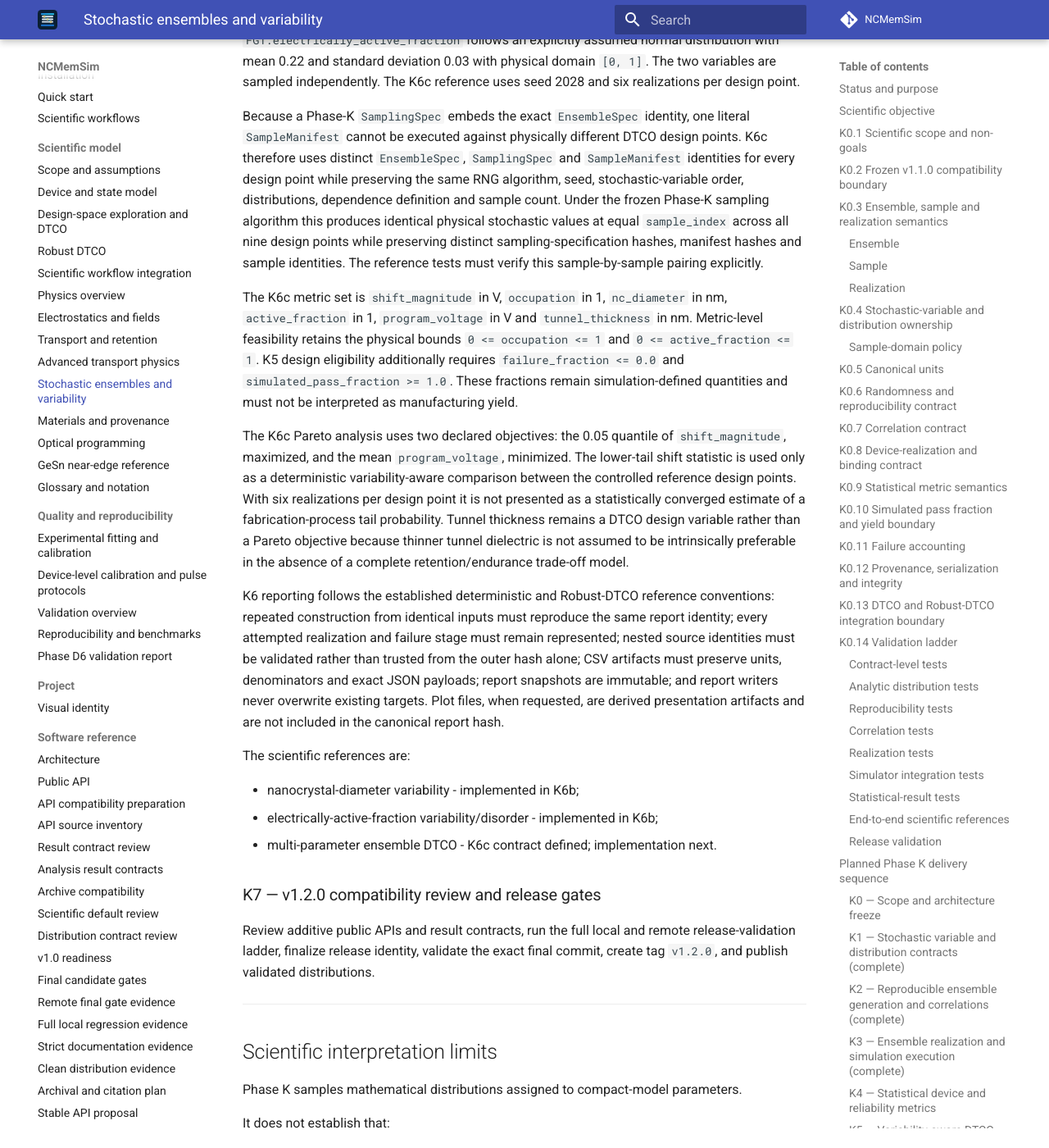
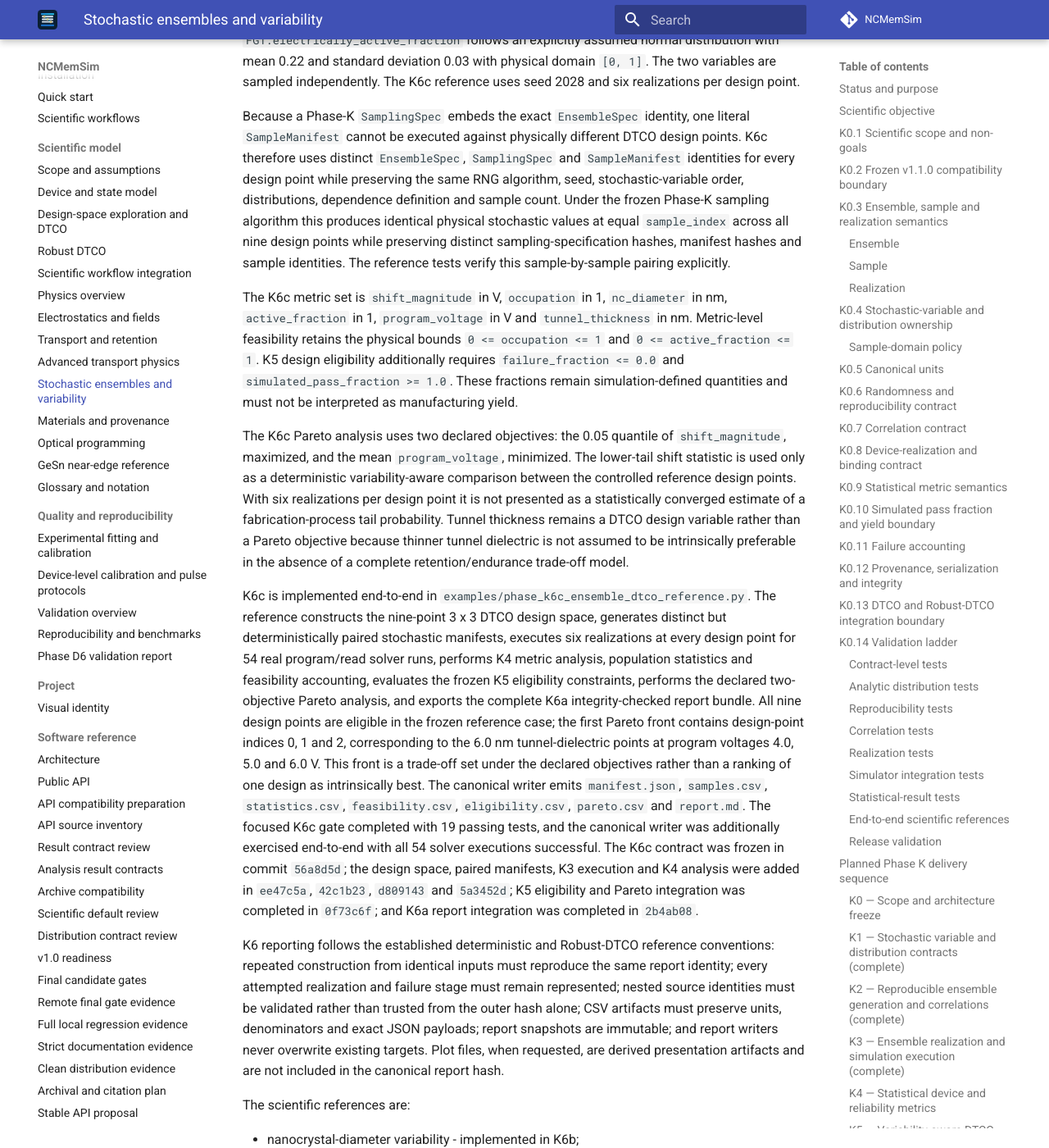
Before and after one commit to ocojocaru/NCMemSim, an MkDocs documentation site: the page built from docs/stochastic_ensembles.md, in a window 1280 px wide and 1400 px high, scrolled down 27232 px. Shown: the whole window at 82% size. Built offline with MkDocs 1.6.1 and Material for MkDocs 9.7.7, drawn with Linux system fonts in a browser that asks for light colours; comment, search, counter and statistics services are not loaded; some of the changed text lies outside the part shown.

Commit message:
Mark Phase K6c reference complete

```diff
--- a/docs/stochastic_ensembles.md
+++ b/docs/stochastic_ensembles.md
@@ -771,7 +771,7 @@
 
 - **K6a - ensemble reporting and integrity bundle - COMPLETE:** immutable Phase-K report snapshots with canonical JSON identity, exact K3-K5b source linkage, optional K5c Pareto linkage, nested integrity validation, exact JSON round-trip reconstruction, deterministic CSV/Markdown artifacts, and no-overwrite bundle writing.
 - **K6b - controlled single-parameter reference studies - COMPLETE:** provide reproducible nanocrystal-diameter and electrically-active-fraction variability studies using explicit stochastic specifications, fixed local RNG identity, preserved sample manifests, complete failure accounting, real program/read solver execution and explicit scientific interpretation limits.
-- **K6c - multi-parameter ensemble DTCO reference:** provide an end-to-end variability-aware DTCO study linking explicit DTCO design points to immutable ensemble results, using distinct per-design-point manifests generated from the same RNG algorithm, seed, stochastic-variable order, distributions, dependence definition and sample count so that equal `sample_index` values form deterministic paired realizations across design points, applying K5 eligibility and transparent Pareto analysis, and exporting the complete integrity-checked report bundle.
+- **K6c - multi-parameter ensemble DTCO reference - COMPLETE:** provide an end-to-end variability-aware DTCO study linking explicit DTCO design points to immutable ensemble results, using distinct per-design-point manifests generated from the same RNG algorithm, seed, stochastic-variable order, distributions, dependence definition and sample count so that equal `sample_index` values form deterministic paired realizations across design points, applying K5 eligibility and transparent Pareto analysis, and exporting the complete integrity-checked report bundle.
 
 K6a defines one canonical integrity-checked report bundle over an ordered collection of Phase-K studies. For each study the report retains the complete K3 `EnsembleExecutionResult` (which already embeds the exact K2 `SampleManifest`), the complete K4a `EnsembleMetricAnalysisResult`, the complete K4b `EnsemblePopulationStatistics`, the complete K4c `EnsembleFeasibilitySummary`, the explicit K5 `EnsembleDTCOStudy`, and the corresponding K5b `EnsembleEligibilityResult`. An optional K5c `EnsembleParetoAnalysisResult` may be attached only when its ordered source eligibility-result identities exactly match the report studies.
 
@@ -791,11 +791,13 @@
 
 Every K6c design point carries the same two stochastic-variable definitions already validated independently in K6b: `FG1.nc_diameter_nm` follows an explicitly assumed normal distribution with mean 5.0 nm and standard deviation 0.35 nm with physical domain `> 0`, while `FG1.electrically_active_fraction` follows an explicitly assumed normal distribution with mean 0.22 and standard deviation 0.03 with physical domain `[0, 1]`. The two variables are sampled independently. The K6c reference uses seed 2028 and six realizations per design point.
 
-Because a Phase-K `SamplingSpec` embeds the exact `EnsembleSpec` identity, one literal `SampleManifest` cannot be executed against physically different DTCO design points. K6c therefore uses distinct `EnsembleSpec`, `SamplingSpec` and `SampleManifest` identities for every design point while preserving the same RNG algorithm, seed, stochastic-variable order, distributions, dependence definition and sample count. Under the frozen Phase-K sampling algorithm this produces identical physical stochastic values at equal `sample_index` across all nine design points while preserving distinct sampling-specification hashes, manifest hashes and sample identities. The reference tests must verify this sample-by-sample pairing explicitly.
+Because a Phase-K `SamplingSpec` embeds the exact `EnsembleSpec` identity, one literal `SampleManifest` cannot be executed against physically different DTCO design points. K6c therefore uses distinct `EnsembleSpec`, `SamplingSpec` and `SampleManifest` identities for every design point while preserving the same RNG algorithm, seed, stochastic-variable order, distributions, dependence definition and sample count. Under the frozen Phase-K sampling algorithm this produces identical physical stochastic values at equal `sample_index` across all nine design points while preserving distinct sampling-specification hashes, manifest hashes and sample identities. The reference tests verify this sample-by-sample pairing explicitly.
 
 The K6c metric set is `shift_magnitude` in V, `occupation` in 1, `nc_diameter` in nm, `active_fraction` in 1, `program_voltage` in V and `tunnel_thickness` in nm. Metric-level feasibility retains the physical bounds `0 <= occupation <= 1` and `0 <= active_fraction <= 1`. K5 design eligibility additionally requires `failure_fraction <= 0.0` and `simulated_pass_fraction >= 1.0`. These fractions remain simulation-defined quantities and must not be interpreted as manufacturing yield.
 
 The K6c Pareto analysis uses two declared objectives: the 0.05 quantile of `shift_magnitude`, maximized, and the mean `program_voltage`, minimized. The lower-tail shift statistic is used only as a deterministic variability-aware comparison between the controlled reference design points. With six realizations per design point it is not presented as a statistically converged estimate of a fabrication-process tail probability. Tunnel thickness remains a DTCO design variable rather than a Pareto objective because thinner tunnel dielectric is not assumed to be intrinsically preferable in the absence of a complete retention/endurance trade-off model.
+
+K6c is implemented end-to-end in `examples/phase_k6c_ensemble_dtco_reference.py`. The reference constructs the nine-point 3 x 3 DTCO design space, generates distinct but deterministically paired stochastic manifests, executes six realizations at every design point for 54 real program/read solver runs, performs K4 metric analysis, population statistics and feasibility accounting, evaluates the frozen K5 eligibility constraints, performs the declared two-objective Pareto analysis, and exports the complete K6a integrity-checked report bundle. All nine design points are eligible in the frozen reference case; the first Pareto front contains design-point indices 0, 1 and 2, corresponding to the 6.0 nm tunnel-dielectric points at program voltages 4.0, 5.0 and 6.0 V. This front is a trade-off set under the declared objectives rather than a ranking of one design as intrinsically best. The canonical writer emits `manifest.json`, `samples.csv`, `statistics.csv`, `feasibility.csv`, `eligibility.csv`, `pareto.csv` and `report.md`. The focused K6c gate completed with 19 passing tests, and the canonical writer was additionally exercised end-to-end with all 54 solver executions successful. The K6c contract was frozen in commit `56a8d5d`; the design space, paired manifests, K3 execution and K4 analysis were added in `ee47c5a`, `42c1b23`, `d809143` and `5a3452d`; K5 eligibility and Pareto integration was completed in `0f73c6f`; and K6a report integration was completed in `2b4ab08`.
 
 K6 reporting follows the established deterministic and Robust-DTCO reference conventions: repeated construction from identical inputs must reproduce the same report identity; every attempted realization and failure stage must remain represented; nested source identities must be validated rather than trusted from the outer hash alone; CSV artifacts must preserve units, denominators and exact JSON payloads; report snapshots are immutable; and report writers never overwrite existing targets. Plot files, when requested, are derived presentation artifacts and are not included in the canonical report hash.
 
@@ -803,7 +805,7 @@
 
 - nanocrystal-diameter variability - implemented in K6b;
 - electrically-active-fraction variability/disorder - implemented in K6b;
-- multi-parameter ensemble DTCO - K6c contract defined; implementation next.
+- multi-parameter ensemble DTCO - implemented in K6c.
 
 ### K7 — v1.2.0 compatibility review and release gates
 
```
Also changed, not shown: other parts of docs/stochastic_ensembles.md (+1 -1 lines).
